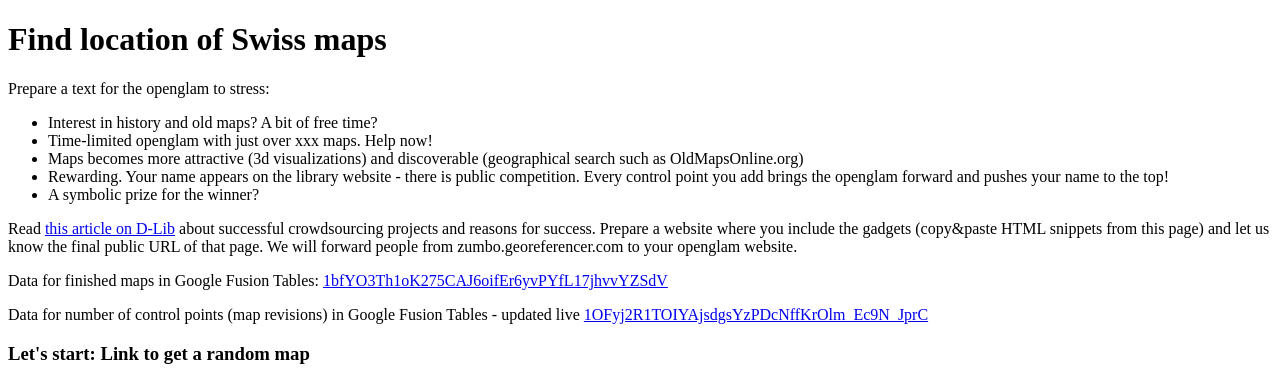
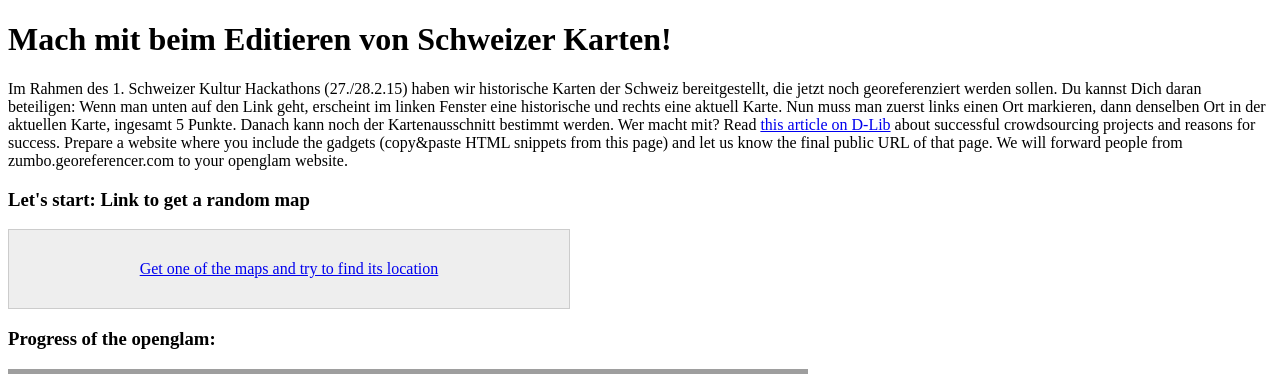
Before and after one commit to klokan/openglambern, a plain HTML site: page index.html in a window 1280 px wide. Shown: the top 374 px of the page. Drawn offline with Linux system fonts and the light colour scheme; grey boxes are pictures that could not be loaded.

Commit message:
Update index.html

```diff
--- a/index.html
+++ b/index.html
@@ -7,33 +7,16 @@
   </head>
   <body>
 
-    <!--
-    1bfYO3Th1oK275CAJ6oifEr6yvPYfL17jhvvYZSdV
-    1OFyj2R1TOIYAjsdgsYzPDcNffKrOlm_Ec9N_JprC
-    openglam
-    -->
+    <h1>Mach mit beim Editieren von Schweizer Karten!</h1>
+Im Rahmen des 1. Schweizer Kultur Hackathons (27./28.2.15) haben wir historische Karten der Schweiz bereitgestellt, die jetzt noch georeferenziert werden sollen.
+Du kannst Dich daran beteiligen: Wenn man unten auf den Link geht, erscheint im linken Fenster eine historische und rechts eine aktuell Karte. Nun muss man zuerst links einen Ort markieren, dann denselben Ort in der aktuellen Karte, ingesamt 5 Punkte.
+Danach kann noch der Kartenausschnitt bestimmt werden.
+Wer macht mit?
 
-    <h1>Find location of Swiss maps</h1>
-
-    Prepare a text for the openglam to stress:
-    <ul>
-      <li>Interest in history and old maps? A bit of free time?
-      <li>Time-limited openglam with just over xxx maps. Help now!
-      <li>Maps becomes more attractive (3d visualizations) and discoverable (geographical search such as OldMapsOnline.org)
-      <li>Rewarding. Your name appears on the library website - there is public competition. Every control point you add brings the openglam forward and pushes your name to the top!
-      <li>A symbolic prize for the winner?
-    </ul>
     Read <a href="http://www.dlib.org/dlib/march10/holley/03holley.html">this article on D-Lib</a> about successful crowdsourcing projects and reasons for success.
 
     Prepare a website where you include the gadgets (copy&amp;paste HTML snippets from this page) and let us know the final public URL of that page. We will forward people from zumbo.georeferencer.com to your openglam website.
     <p/>
-
-    Data for finished maps in Google Fusion Tables:
-    <a href="http://www.google.com/fusiontables/DataSource?docid=1bfYO3Th1oK275CAJ6oifEr6yvPYfL17jhvvYZSdV">1bfYO3Th1oK275CAJ6oifEr6yvPYfL17jhvvYZSdV</a>
-    <p/>
-
-    Data for number of control points (map revisions) in Google Fusion Tables - updated live
-    <a href="http://www.google.com/fusiontables/DataSource?docid=1OFyj2R1TOIYAjsdgsYzPDcNffKrOlm_Ec9N_JprC">1OFyj2R1TOIYAjsdgsYzPDcNffKrOlm_Ec9N_JprC</a>
 
 
     <h3>Let's start: Link to get a random map</h3>
@@ -108,6 +91,13 @@
     <iframe width="500px" height="380px" scrolling="no" frameborder="no" src="http://zumbo.georeferencer.com/api/gadgets/top-contributors/piechart/zumbo/openglam"></iframe>
 
     -->
+Data for finished maps in Google Fusion Tables:
+    <a href="http://www.google.com/fusiontables/DataSource?docid=1bfYO3Th1oK275CAJ6oifEr6yvPYfL17jhvvYZSdV">1bfYO3Th1oK275CAJ6oifEr6yvPYfL17jhvvYZSdV</a>
+    <p/>
+
+    Data for number of control points (map revisions) in Google Fusion Tables - updated live
+    <a href="http://www.google.com/fusiontables/DataSource?docid=1OFyj2R1TOIYAjsdgsYzPDcNffKrOlm_Ec9N_JprC">1OFyj2R1TOIYAjsdgsYzPDcNffKrOlm_Ec9N_JprC</a>
+
 
   </body>
 </html>
```
